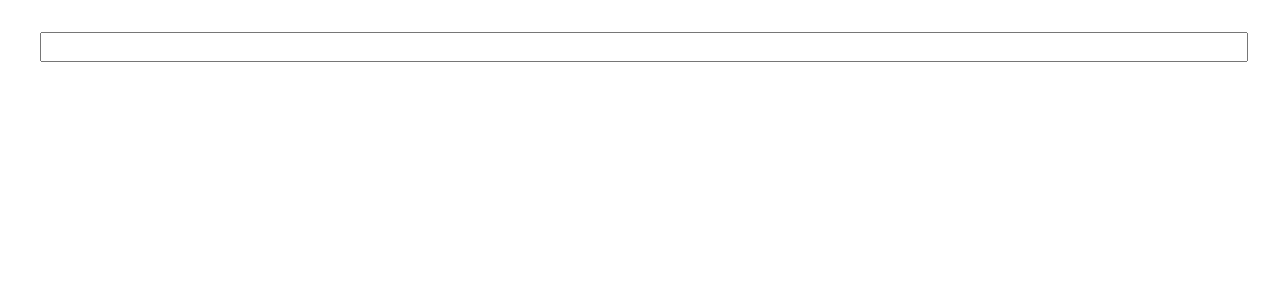
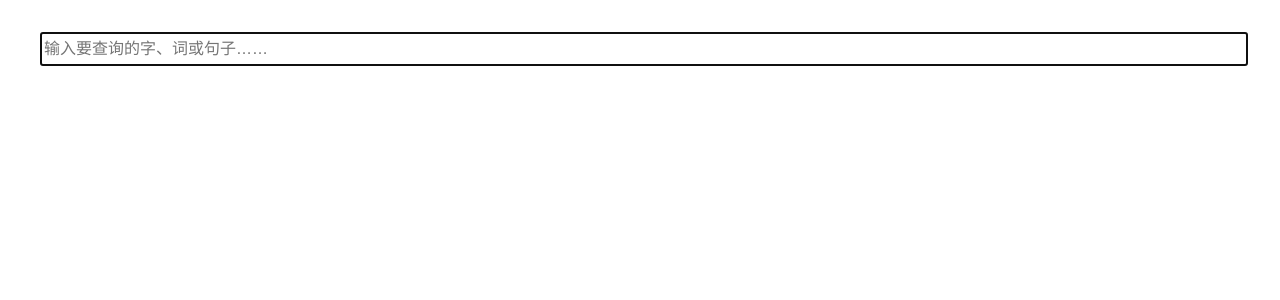
Before and after one commit to Yixuan-Wang/pwa-pingshui, a Vue app: page / in a window 1280 px wide. Shown: the top 300 px of the page. Built offline with nearby package versions, Linux system fonts and the light colour scheme.

Commit message:
fix: performance

```diff
--- a/package.json
+++ b/package.json
@@ -12,8 +12,7 @@
     "core-js": "^3.6.5",
     "opencc-js": "^0.1.1",
     "register-service-worker": "^1.7.1",
-    "vue": "^2.6.11",
-    "vuetify": "^2.2.30"
+    "vue": "^2.6.11"
   },
   "devDependencies": {
     "@vue/cli-plugin-babel": "~4.4.0",
--- a/src/App.vue
+++ b/src/App.vue
@@ -6,6 +6,10 @@
           v-model="query"
           class="query"
           lang="zh"
+          type="text"
+          label="query"
+          placeholder="输入要查询的字、词或句子……"
+          autofocus
         >
       </div>
       <p
@@ -27,7 +31,11 @@
 <script>
 
 //import TheSearch from './components/TheSearch.vue'
-const DATA = require('./assets/dicts').default
+let DATA
+import('./assets/dicts').then((module) => {
+  DATA = module.default
+});
+
 const PUNC = {"，":true, "。":true, "；":true, "！":true, "？":true, " ":true}
 const PATTERN = {"平":"-", "上":"|", "去":"|", "入":"|"}
 const CONTOUR = 0
@@ -35,8 +43,6 @@ const GROUP = 1
 const EXPLANATION = 2
 
 function lookUp(words) {
-  /* eslint-disable no-console */
-  console.log("LOOKINGUP")
   let reference = ''
   let pattern = ''
 
@@ -115,7 +121,7 @@ export default {
 .query {
   display: block;
   width: 100%;
-  height: 1.5em;
+  height: 1.75em;
   font-size: unset;
 }
 
```
Also changed, not shown: 1 other file (tests, documents, lock files or other folders).
